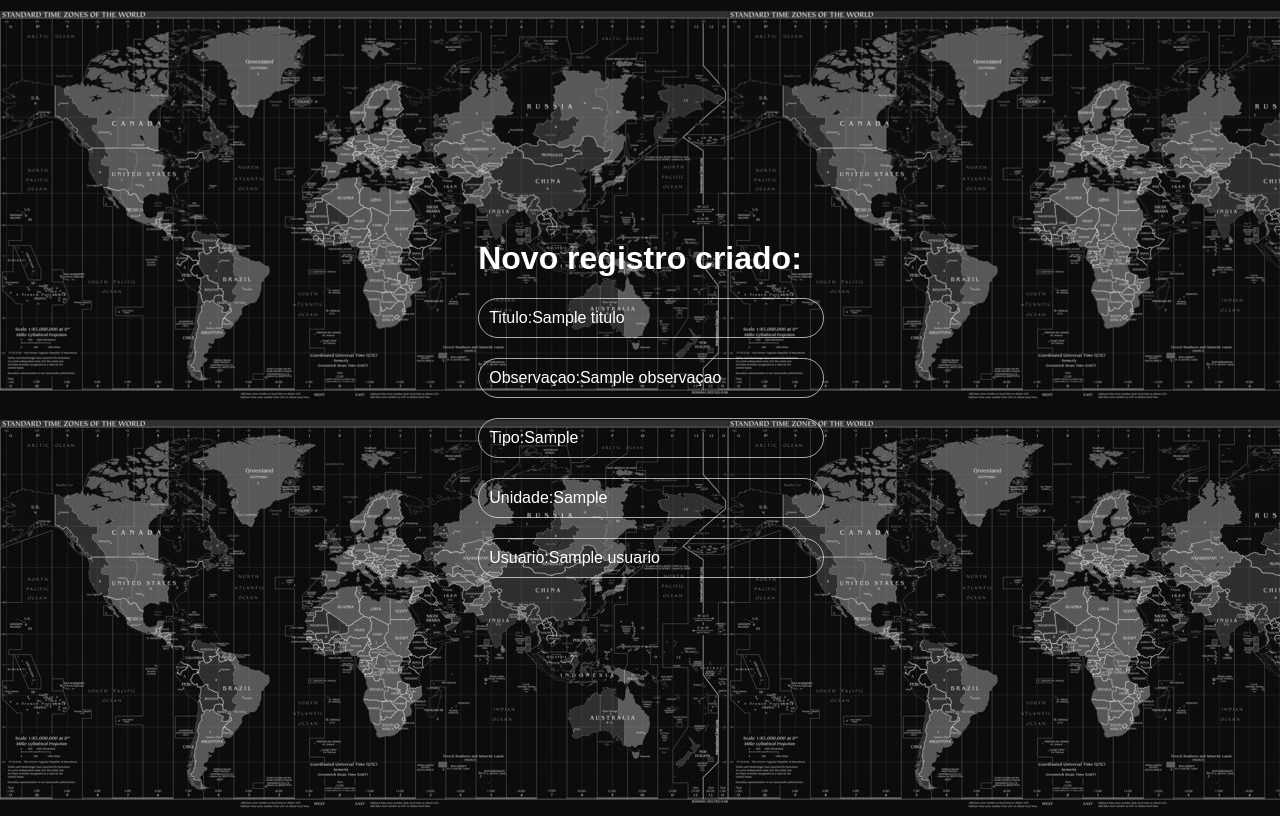
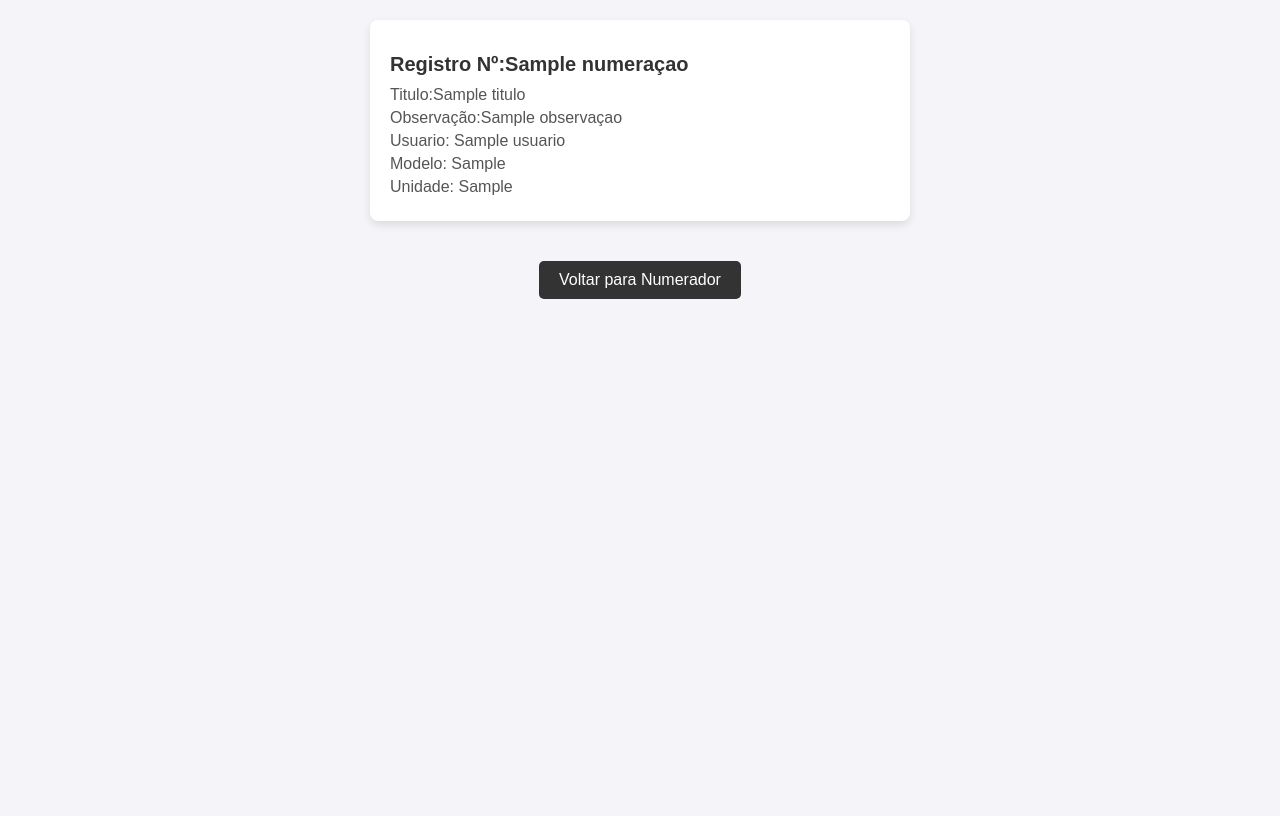
Before and after one commit to DevLimax/Numerador, a Django app: template projeto/numerador/templates/novo_registro_criado.html in a window 1280 px wide. After the commit the page ends 299 px from the top, so only its background shows below. Run offline with Django 5.2, Linux system fonts and the light colour scheme; tables that the repository leaves empty hold one stand-in row (values such as "Sample post"); the template is opened without the code that fills it: values that come from a table or form of the project are taken from there, most other values are stand-ins (such as "Sample title", 1, 10 or a date in 2020); some libraries are stand-ins or nearby versions.

Commit message:
style atualizado

```diff
--- a/projeto/numerador/templates/lista_registros.html
+++ b/projeto/numerador/templates/lista_registros.html
@@ -1,8 +1,10 @@
+{% load static %}
 <!DOCTYPE html>
 <html lang="pt-br">
 <head>
     <meta charset="UTF-8">
     <meta name="viewport" content="width=device-width, initial-scale=1.0">
+    <link rel="stylesheet" href="{% static 'css/lista.css' %}">
     <title>Listagem</title>
 </head>
 <body>
@@ -20,6 +22,9 @@
             </p>
         </div>
         {% endfor %}
+        <a href="{% url 'pagina_numerador' %}">
+            <button id="backButton">Voltar para Numerador</button>
+        </a>
     </div>
 
 </body>
--- a/projeto/numerador/templates/novo_registro.html
+++ b/projeto/numerador/templates/novo_registro.html
@@ -5,7 +5,7 @@
 <head>
     <meta charset="UTF-8">
     <meta name="viewport" content="width=device-width, initial-scale=1.0">
-    <link rel="stylesheet" href="{% static 'css/login.css' %}">
+    <link rel="stylesheet" href="{% static 'css/style.css' %}">
     <title>Novo Registro</title>
 </head>
 <body>
--- a/projeto/numerador/templates/novo_registro_criado.html
+++ b/projeto/numerador/templates/novo_registro_criado.html
@@ -4,16 +4,21 @@
 <head>
     <meta charset="UTF-8">
     <meta name="viewport" content="width=device-width, initial-scale=1.0">
-    <link rel="stylesheet" href="{% static 'css/novo_reg.css' %}">
+    <link rel="stylesheet" href="{% static 'css/lista.css' %}">
     <title>Criado</title>
 </head>
 <body>
     <div class="Container">
-        <h1>Novo registro criado:</h1>
-        <p>Titulo:{{ titulo }}</p>
-        <p>Observaçao:{{ observaçao }}</p>
-        <p>Tipo:{{ modelo.modelo }}</p>
-        <p>Unidade:{{ unidade.unidade }}</p>
-        <p>Usuario:{{ usuario.nome }}</p>
+        <div class="container">
+            <h1>Registro Nº:{{numeraçao}}</h1>
+            <p>Titulo:{{titulo}}</p>
+            <p>Observação:{{observaçao}}</p>
+            <p>Usuario: {{usuario.nome}}</p>
+            <p>Modelo: {{modelo.modelo}}</p>
+            <p>Unidade: {{unidade.unidade}}
+        </div>
+        <a href="{% url 'pagina_numerador' %}">
+            <button id="backButton">Voltar para Numerador</button>
+        </a>
     </div>
 </html>
--- a/projeto/numerador/templates/pagina_login.html
+++ b/projeto/numerador/templates/pagina_login.html
@@ -5,7 +5,7 @@
 <head>
     <meta charset="UTF-8">
     <meta name="viewport" content="width=device-width, initial-scale=1.0">
-    <link rel="stylesheet" href="{% static 'css/login.css' %}">
+    <link rel="stylesheet" href="{% static 'css/style.css' %}">
 </head>
 <body>
     <form  method="POST">
--- a/projeto/numerador/views.py
+++ b/projeto/numerador/views.py
@@ -100,7 +100,6 @@ def registro(request,id):
         novo_registro = Registros(titulo=titulo,observacao=observaçao,unidade=unidade_istance,modelo=modelo_instance,
                                   data=data,usuario=usuario_instance)
         if novo_registro:
-            """Checando o registro para salvar no banco,e atualizar a tabela de ocorrencias do modelo escolhido"""
             try:
                 numerador = Numeradores.objects.get(unidade=unidade_istance,modelo=modelo_instance)
                 if numerador:
@@ -114,7 +113,7 @@ def registro(request,id):
             else:
                 novo_registro.numeraçao = 1
                 novo_registro.save()
-            return render(request,'novo_registro_criado.html',{'titulo':titulo,'observaçao':observaçao, 'modelo':modelo_instance,'unidade':unidade_istance,'usuario':usuario_instance,'data':data})
+            return render(request,'novo_registro_criado.html',{'titulo':titulo,'observaçao':observaçao, 'modelo':modelo_instance,'unidade':unidade_istance,'usuario':usuario_instance,'data':data,'numeraçao':novo_registro.numeraçao})
     return render(request,'novo_registro.html',{'forms':forms,'modelo':id_modelo})
 
 def listagem(request,id):
--- /dev/null
+++ b/projeto/templates/static/css/lista.css
@@ -0,0 +1,65 @@
+/* Estilo geral para a página */
+body {
+    font-family: Arial, sans-serif;
+    background-color: #f4f4f9;
+    margin: 0;
+    padding: 0;
+}
+
+/* Estilo do contêiner principal */
+.Container {
+    display: flex;
+    flex-direction: column;
+    align-items: center;
+    padding: 20px;
+}
+
+/* Estilo de cada bloco de registro */
+.container {
+    background-color: #ffffff;
+    border-radius: 8px;
+    box-shadow: 0 4px 8px rgba(0, 0, 0, 0.1);
+    width: 100%;
+    max-width: 500px;
+    padding: 20px;
+    margin-bottom: 20px;
+    transition: transform 0.2s;
+}
+
+/* Estilo para o título de cada registro */
+.container h1 {
+    font-size: 20px;
+    color: #333333;
+    margin-bottom: 10px;
+}
+
+/* Estilo para os parágrafos de informações */
+.container p {
+    font-size: 16px;
+    color: #555555;
+    margin: 5px 0;
+}
+
+/* Adiciona efeito ao passar o mouse */
+.container:hover {
+    transform: translateY(-5px);
+    box-shadow: 0 6px 12px rgba(0, 0, 0, 0.15);
+}
+
+/* Estilo do botão "Voltar" */
+#backButton {
+    background-color: #333333;
+    color: #ffffff;
+    padding: 10px 20px;
+    border: none;
+    border-radius: 5px;
+    font-size: 16px;
+    cursor: pointer;
+    margin-top: 20px;
+    transition: background-color 0.3s;
+}
+
+/* Efeito de hover para o botão "Voltar" */
+#backButton:hover {
+    background-color: #555555;
+    }
--- a/projeto/templates/static/css/novo_reg.css
+++ /dev/null
@@ -1,43 +0,0 @@
-body {
-    display: flex;
-    align-items: center;
-    justify-content: center;
-    min-height: 100vh;
-    font-family: Arial, sans-serif;
-    background: linear-gradient(135deg, #4c1d95, #7e22ce);
-    background-image: url('teste.jpg');
-    color: #fff;
-}
-
-Container {
-    width: 100%;
-    max-width: 400px;
-    background: rgba(252, 250, 250, 0);
-    padding: 30px;
-    border-radius: 10px;
-    border: 1px solid rgba(255, 255, 255, 0.342);
-    box-shadow: 0 8px 16px rgba(0, 0, 0, 0.2);
-    text-align: center;
-    backdrop-filter: blur(6px);
-}
-
-    p {
-        font-size: 24px;
-        margin-bottom: 20px;
-        color: #ffffff;
-        display: block;
-        font-size: 16px;
-        margin-top: 15px;
-        color: #ffffff;
-        text-align: left;
-        width: 100%;
-        padding: 10px;
-        margin-top: 8px;
-        border-radius: 25px;
-        border: 1px solid rgba(255, 255, 255, 0.644); /* Borda branca semitransparente */
-        background-color: transparent !important;  /* Fundo transparente */
-        color: #fff ; /* Cor do texto em branco */
-        font-size: 16px;
-        outline: none;
-        transition: border-color 0.3s ease; /* Transição para o foco */
-    }
```
Also changed, not shown: projeto/templates/static/css/style.css (renamed from projeto/templates/static/css/login.css, +8 -9 lines).
